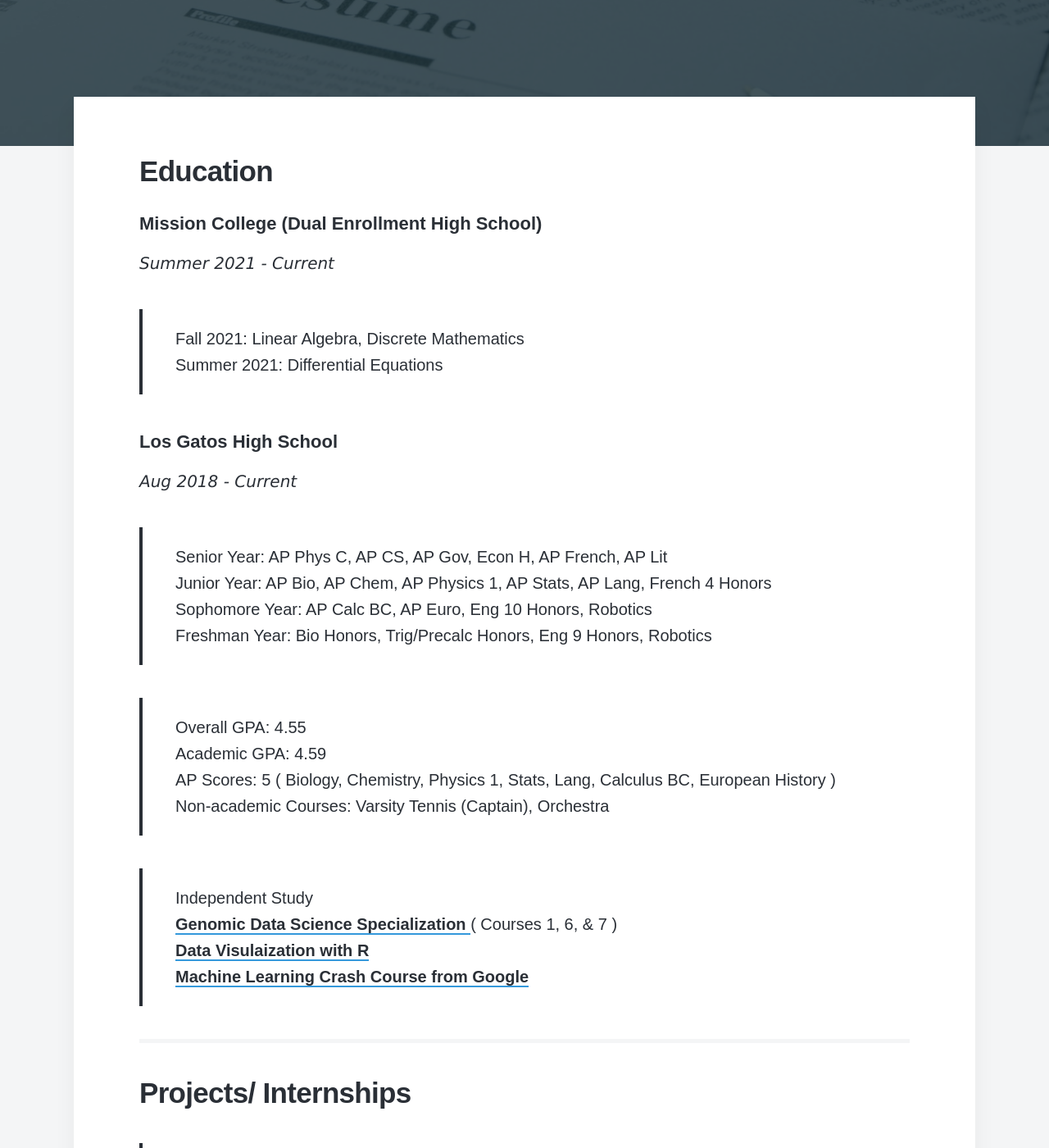
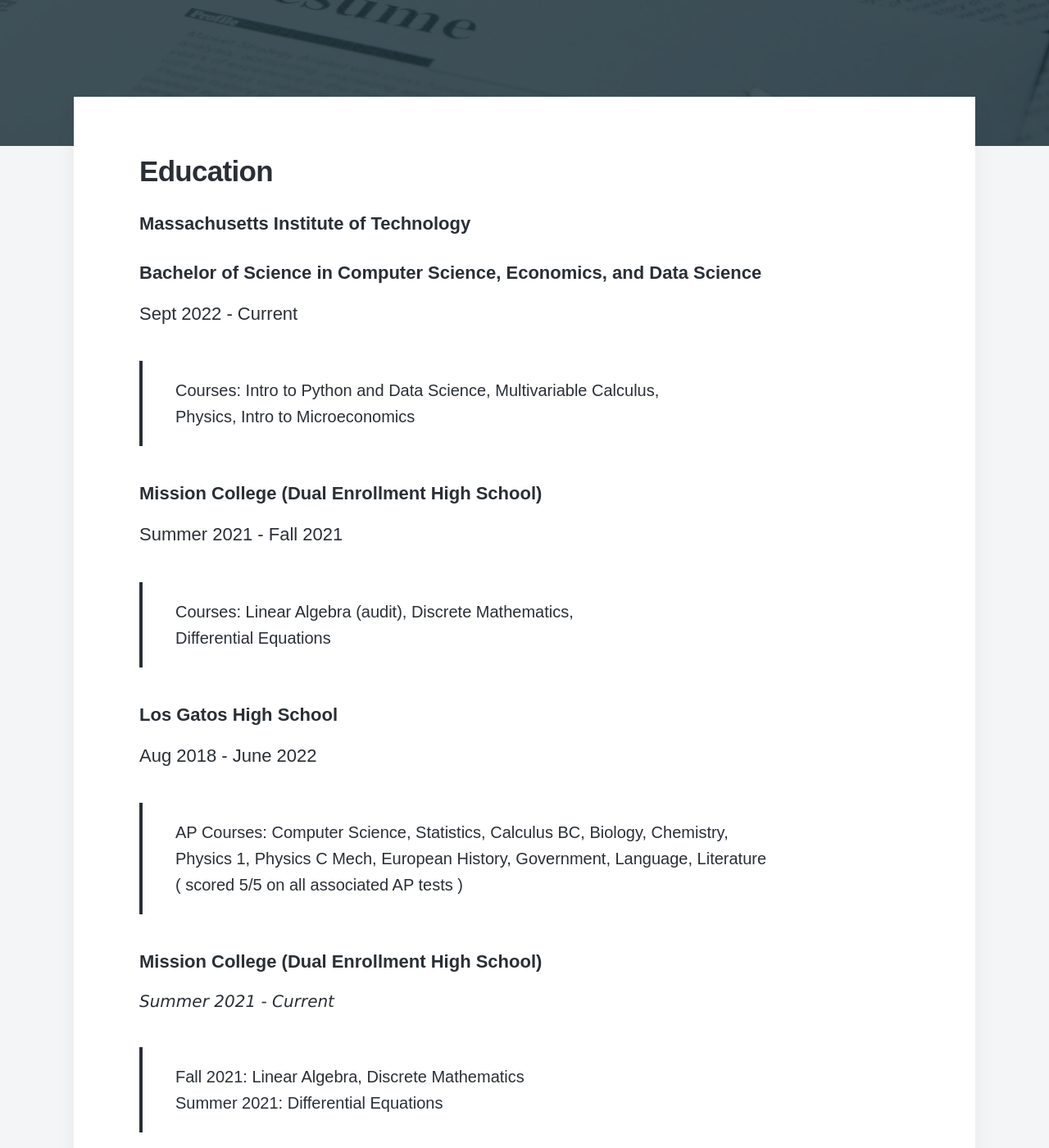
Before and after one commit to disha-22/disha-22.github.io, a Jekyll site: the page built from _pages/Resume.md, in a window 1280 px wide and 1400 px high, scrolled down 388 px. Shown: the whole window at 82% size. Built offline with Jekyll 4.4.1, drawn with Linux system fonts in a browser that asks for light colours; nearby versions of some CDN libraries; some web fonts are replaced; some of the changed text lies outside the part shown.

Commit message:
Update Resume.md

```diff
--- a/_pages/Resume.md
+++ b/_pages/Resume.md
@@ -5,6 +5,26 @@
 ---
 
  <h2><span>Education</span></h2>
+
+<h4>Massachusetts Institute of Technology</h4>
+<h4>Bachelor of Science in Computer Science, Economics, and Data Science</h4>
+Sept 2022 - Current
+
+> Courses: Intro to Python and Data Science, Multivariable Calculus,
+<br> Physics, Intro to Microeconomics
+
+<h4>Mission College (Dual Enrollment High School)</h4>
+Summer 2021 - Fall 2021
+
+> Courses: Linear Algebra (audit), Discrete Mathematics,
+<br> Differential Equations
+
+<h4>Los Gatos High School</h4>
+Aug 2018 - June 2022
+
+> AP Courses: Computer Science, Statistics, Calculus BC, Biology, Chemistry,
+<br> Physics 1, Physics C Mech, European History, Government, Language, Literature
+<br> ( scored 5/5 on all associated AP tests )
 
  <h4>Mission College (Dual Enrollment High School) </h4>
   <p style="font-family:verdana; font-size:20px"><em class="date">Summer 2021 - Current</em></p>
@@ -18,9 +38,8 @@
 <br> Sophomore Year: AP Calc BC, AP Euro, Eng 10 Honors, Robotics
 <br> Freshman Year: Bio Honors, Trig/Precalc Honors, Eng 9 Honors, Robotics
 
-> Overall GPA: 4.55
-<br> Academic GPA: 4.59
-<br> AP Scores: 5 ( Biology, Chemistry, Physics 1, Stats, Lang, Calculus BC, European History )
+> GPA: 4.0
+<br> Weighted GPA: 4.6
 <br> Non-academic Courses: Varsity Tennis (Captain), Orchestra
 
 > Independent Study
```
